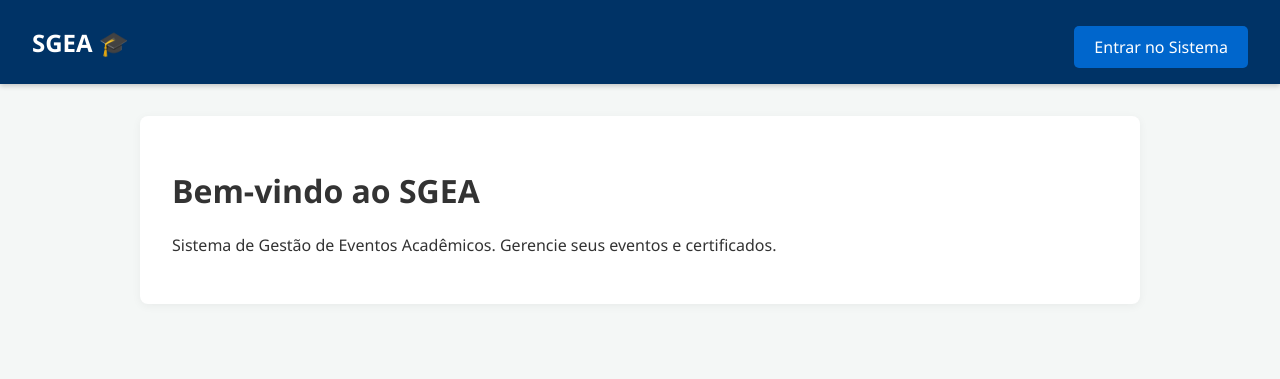
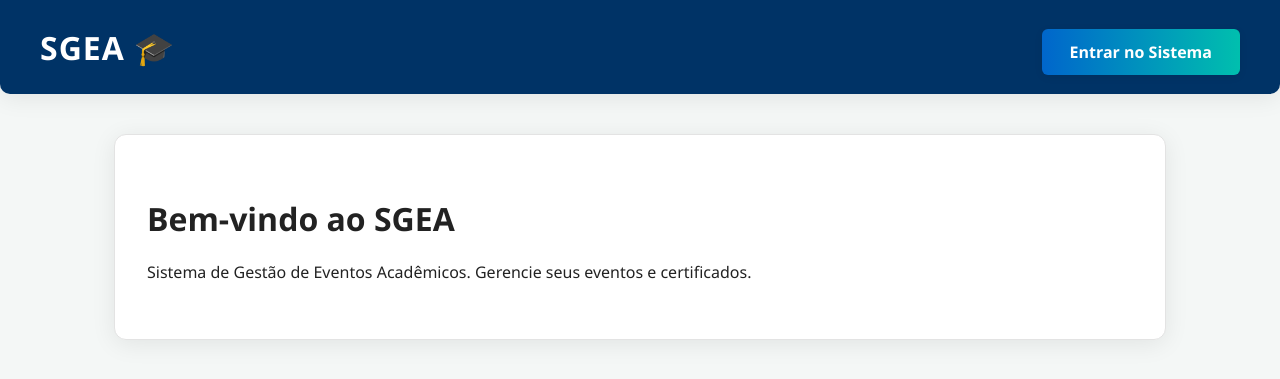
Before and after one commit to kleinpkms/Projeto-SGEA, a Django app: template core/templates/core/index.html in a window 1280 px wide. Shown: the top 379 px of the page. Run offline with Django 3.2, Linux system fonts and the light colour scheme; the template is opened without the code that fills it, so the values that code supplies are empty.

Commit message:
Update style.css

```diff
--- a/core/static/css/style.css
+++ b/core/static/css/style.css
@@ -1,9 +1,15 @@
 :root {
 	--primary-color: #003366;
 	--secondary-color: #0066cc;
-    --text-color: #333;
+	--accent-color: #00bfae;
+	--text-color: #222;
 	--bg-color: #f4f7f6;
+	--card-bg: #fff;
+	--shadow: 0 4px 24px rgba(0,0,0,0.08);
 }
+
+/* make sizing predictable so inputs don't overflow their containers */
+*, *::before, *::after { box-sizing: border-box; }
 
 body {
 	font-family: 'Segoe UI', Tahoma, Geneva, Verdana, sans-serif;
@@ -15,37 +21,184 @@ body {
 header {
 	background-color: var(--primary-color);
 	color: white;
-    padding: 1rem 2rem;
+	padding: 1.2rem 2.5rem;
 	display: flex;
 	justify-content: space-between;
 	align-items: center;
-    box-shadow: 0 2px 5px rgba(0,0,0,0.2);
+	box-shadow: var(--shadow);
+	border-radius: 0 0 10px 10px;
 }
 
-.logo { font-size: 1.5rem; font-weight: bold; }
+.logo {
+	font-size: 2rem;
+	font-weight: bold;
+	letter-spacing: 1px;
+	display: flex;
+	align-items: center;
+}
 
-.container { max-width: 1000px; margin: 2rem auto; padding: 0 1rem; }
+nav {
+	display: flex;
+	align-items: center;
+	gap: 16px;
+}
+
+.nav-right { display:flex; align-items:center; gap:12px; }
+.user-greeting { color: rgba(255,255,255,0.95); font-weight:600; }
+.logout-btn {
+	background: transparent;
+	border: 1px solid rgba(255,255,255,0.18);
+	color: white;
+	padding: 6px 12px;
+	border-radius: 20px;
+	cursor: pointer;
+	font-weight: 600;
+	transition: background 0.18s, transform 0.06s;
+}
+.logout-btn:hover { background: rgba(255,255,255,0.06); transform: translateY(-1px); }
+
+.hero { display:flex; align-items:center; gap:24px; }
+.hero h1 { margin:0 0 6px 0; font-size:2.1rem; }
+.hero p { margin:0; color:#546; }
+
+.grid { display:grid; grid-template-columns: repeat(2, 1fr); gap:20px; }
+@media (max-width:900px) { .grid { grid-template-columns: 1fr; } }
+
+.grid-center { display:flex; justify-content:center; }
+
+/* Event feed */
+.event-feed {
+	max-height: 420px;
+	overflow-y: auto;
+	display: flex;
+	flex-direction: column;
+	gap: 14px;
+	padding-right: 8px;
+}
+.event-card {
+	display: flex;
+	gap: 16px;
+	align-items: stretch;
+	border-radius: 10px;
+	padding: 12px;
+	border: 1px solid #eef2f3;
+	background: linear-gradient(180deg, #ffffff, #fbfcfd);
+}
+.event-banner {
+	width: 180px;
+	min-width: 140px;
+	height: 88px;
+	border-radius: 8px;
+	background: linear-gradient(135deg, #e6f7ff, #eaf9f4);
+	display:flex; align-items:center; justify-content:center;
+	color: #125; font-weight:700; font-size:0.95rem;
+	box-shadow: 0 6px 18px rgba(2,30,45,0.04);
+}
+.event-banner img { width:100%; height:100%; object-fit:cover; border-radius:6px; display:block; }
+.event-body { flex:1; display:flex; flex-direction:column; gap:6px; }
+.event-title { font-weight:700; color:var(--primary-color); font-size:1.05rem; }
+.event-desc { color:#556; font-size:0.95rem; }
+.event-meta { display:flex; gap:12px; align-items:center; color:#5a6470; font-size:0.9rem; }
+.vacancy { background:#f4fbf9; color:#007a56; border:1px solid #dff6ee; padding:4px 8px; border-radius:14px; font-weight:600; }
+.event-actions { display:flex; gap:10px; align-items:center; }
+.btn.small { padding:8px 12px; font-size:0.95rem; }
+.btn.disabled { opacity:0.55; cursor:not-allowed; box-shadow:none; }
+
+/* scrollbar styling (modern browsers) */
+.event-feed::-webkit-scrollbar { width:10px; }
+.event-feed::-webkit-scrollbar-thumb { background: linear-gradient(180deg, #ccdbe6, #bcd2d7); border-radius:8px; }
+.event-feed::-webkit-scrollbar-track { background: transparent; }
+
+/* loading indicator & fallback button */
+.feed-loader { display:none; text-align:center; padding:10px 0; color:#445; }
+.feed-loader.active { display:block; }
+.load-more { display:block; margin:10px auto 0; }
+
+.container {
+	max-width: 1100px;
+	margin: 2.5rem auto;
+	padding: 0 1.5rem;
+}
 
 .card {
-    background: white;
-    border-radius: 8px;
-    padding: 2rem;
-    margin-bottom: 2rem;
-    box-shadow: 0 2px 10px rgba(0,0,0,0.05);
+	background: var(--card-bg);
+	border-radius: 12px;
+	padding: 2.5rem 2rem;
+	margin-bottom: 2.5rem;
+	box-shadow: var(--shadow);
+	border: 1px solid #e3e3e3;
 }
 
 .btn {
 	display: inline-block;
-    background-color: var(--secondary-color);
+	background: linear-gradient(90deg, var(--secondary-color), var(--accent-color));
 	color: white;
-    padding: 10px 20px;
+	padding: 12px 28px;
 	text-decoration: none;
-    border-radius: 5px;
+	border-radius: 6px;
 	margin-top: 10px;
-    transition: background 0.3s;
+	font-weight: 600;
+	font-size: 1rem;
+	border: none;
+	cursor: pointer;
+	transition: background 0.3s, box-shadow 0.3s;
+	box-shadow: 0 2px 8px rgba(0,0,0,0.07);
 }
-.btn:hover { background-color: var(--primary-color); }
+.btn:hover {
+	background: linear-gradient(90deg, var(--primary-color), var(--secondary-color));
+	box-shadow: 0 4px 16px rgba(0,0,0,0.10);
+}
 
-table { width: 100%; border-collapse: collapse; margin-top: 20px; }
-th, td { padding: 12px; text-align: left; border-bottom: 1px solid #ddd; }
-th { background-color: var(--primary-color); color: white; }
+.btn.primary { background: linear-gradient(90deg, #007acc, #00bfae); color: #fff; }
+.btn.secondary { background: transparent; color: #007acc; border: 1px solid rgba(0,122,204,0.12); box-shadow:none; }
+
+/* keep button size stable when focused/active to avoid jump */
+.btn:focus{ outline: none; box-shadow: 0 6px 18px rgba(0,0,0,0.08); }
+.btn:active{ transform: translateY(0); }
+
+/* Avatar styles used in header HUD and profile */
+.avatar-img { width:48px; height:48px; border-radius:999px; object-fit:cover; border:1px solid #e6e6e6; }
+.avatar-fallback { width:48px; height:48px; border-radius:999px; background:#eaf4fb; color:#0a58ca; display:flex; align-items:center; justify-content:center; font-weight:700; }
+
+table {
+	width: 100%;
+	border-collapse: collapse;
+	margin-top: 20px;
+	background: var(--card-bg);
+	border-radius: 8px;
+	overflow: hidden;
+}
+th, td {
+	padding: 14px 12px;
+	text-align: left;
+	border-bottom: 1px solid #e3e3e3;
+}
+th {
+	background-color: var(--primary-color);
+	color: white;
+	font-size: 1.1rem;
+}
+tr:last-child td { border-bottom: none; }
+
+/* Mensagens de sucesso/erro */
+.alert {
+	padding: 1rem 1.5rem;
+	border-radius: 6px;
+	margin-bottom: 1.5rem;
+	font-weight: 500;
+	font-size: 1rem;
+}
+.alert-success { background: #e6f9f3; color: #008c6e; border: 1px solid #00bfae; }
+.alert-error { background: #ffeaea; color: #c00; border: 1px solid #ffb3b3; }
+
+/* Responsivo */
+@media (max-width: 700px) {
+	.container { padding: 0 0.5rem; }
+	.card { padding: 1.2rem 0.5rem; }
+	th, td { padding: 10px 6px; }
+	.logo { font-size: 1.2rem; }
+}
+
+/* Small tweaks for forms inside table cells */
+td form { margin:0; }
+td form .btn { padding:8px 12px; font-size:0.95rem; }
```
Lines whose indentation alone changed are shown as unchanged.
